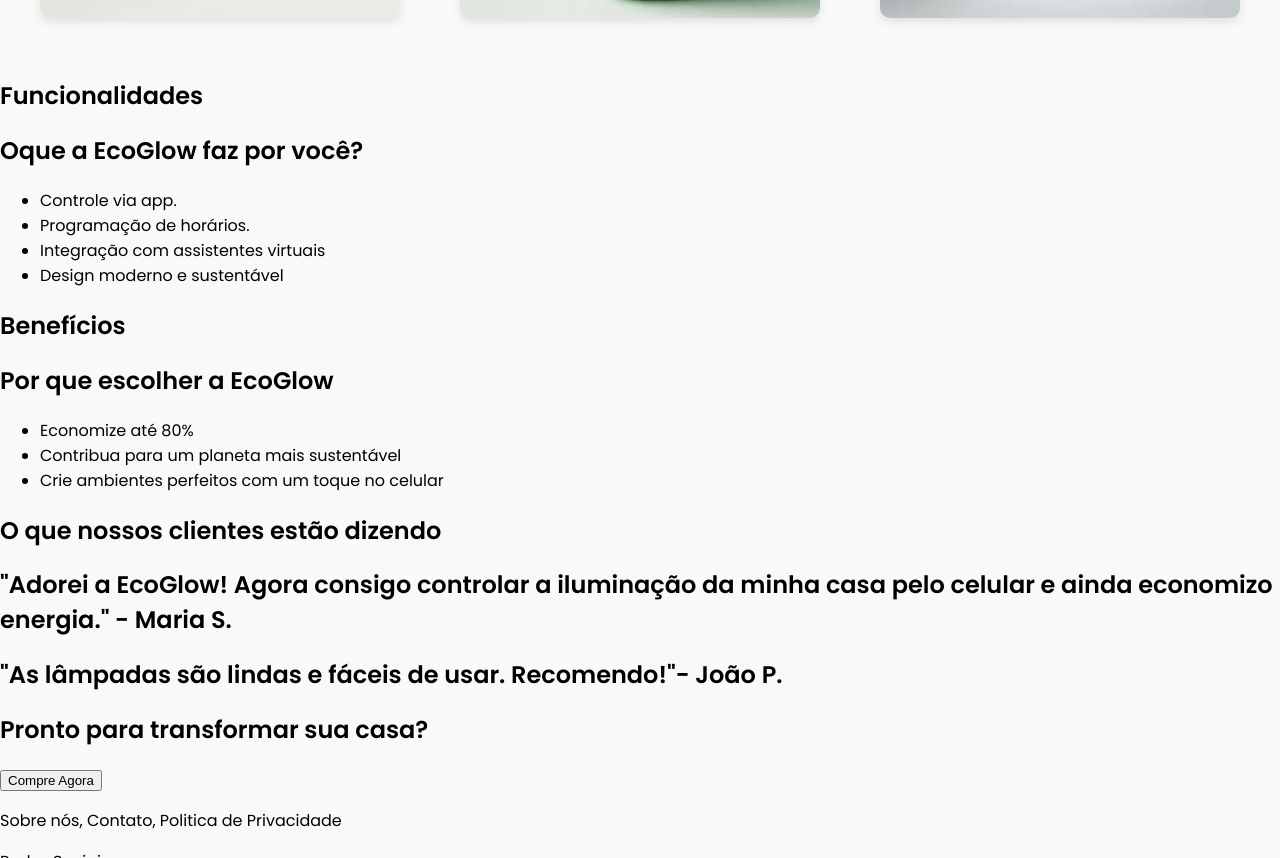
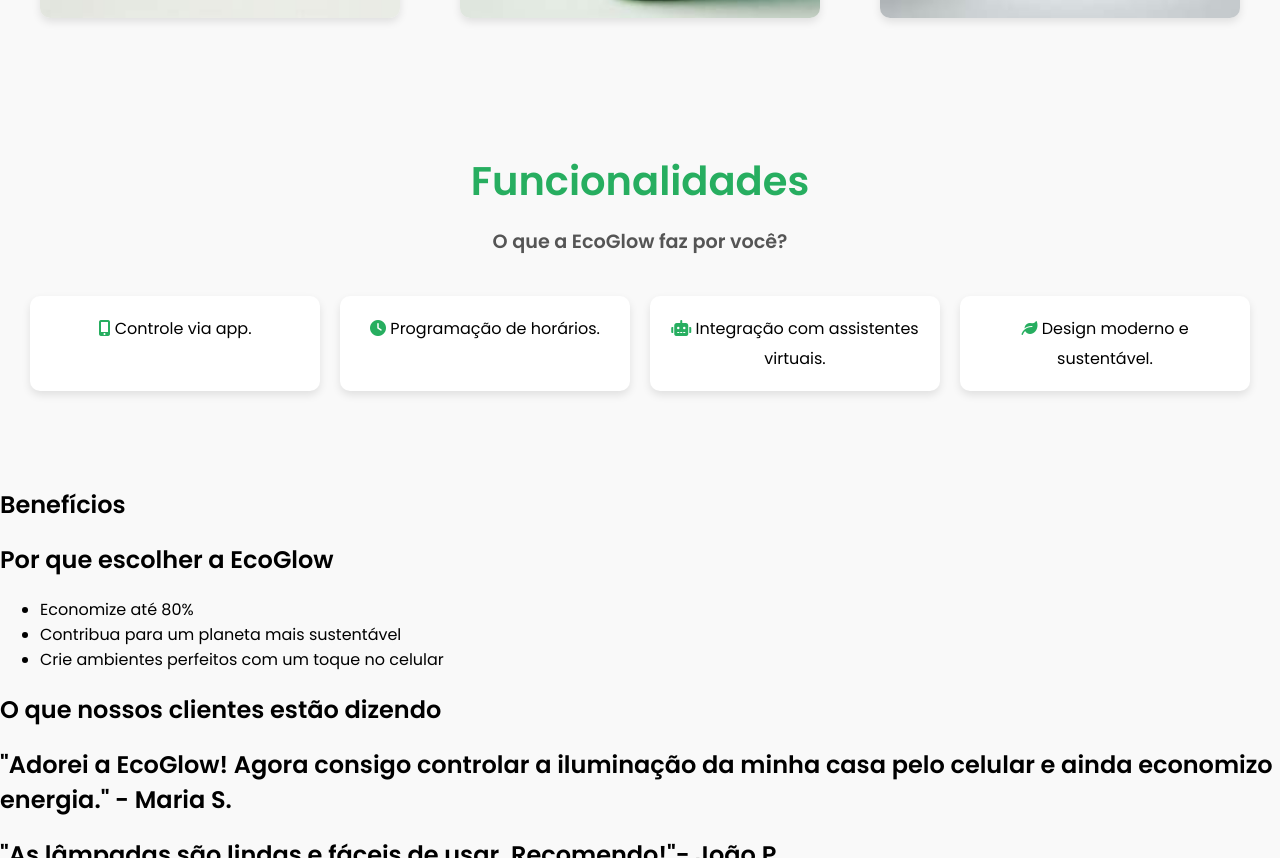
Before and after one commit to RodrigoASM6/Projeto-EcoGlow, a plain HTML site: page index.html in a window 1280 px wide. Shown: the part 1188-2046 px from the top of the page. Drawn offline with Linux system fonts and the light colour scheme.

Commit message:
correções no funcionalidades

```diff
--- a/CSS/funcionalidades.css
+++ b/CSS/funcionalidades.css
@@ -1,4 +1,5 @@
 /* Estilos Gerais para a Seção */
+
 .funcionalidades {
     padding: 60px 20px;
     background-color: #f9f9f9;
@@ -7,12 +8,12 @@
 
   .funcionalidades h1 {
     font-size: 2.5rem;
-    color: #2c3e50;
+    color: #27ae60;
     margin-bottom: 10px;
   }
 
   .funcionalidades h2 {
-    font-size: 1.5rem;
+    font-size: 1.2rem;
     color: #555;
     margin-bottom: 40px;
   }
@@ -44,7 +45,7 @@
 
   /* Estilo dos Ícones */
   .funcionalidades ul li i {
-    font-size: 2rem;
+    font-size: 1rem;
     color: #27ae60;
     margin-bottom: 10px;
   }
--- a/index.html
+++ b/index.html
@@ -69,15 +69,15 @@
 
     <!-- =================== Funcionalidades =================== -->
 
-    <section>
+    <section class="funcionalidades">
       <h1>Funcionalidades</h1>
-      <h2>Oque a EcoGlow faz por você?</h2>
+      <h2>O que a EcoGlow faz por você?</h2>
 
       <ul>
-        <li>Controle via app.</li>
-        <li>Programação de horários.</li>
-        <li>Integração com assistentes virtuais</li>
-        <li>Design moderno e sustentável</li>
+        <li><i class="fas fa-mobile-alt"></i> Controle via app.</li>
+        <li><i class="fas fa-clock"></i> Programação de horários.</li>
+        <li><i class="fas fa-robot"></i> Integração com assistentes virtuais.</li>
+        <li><i class="fas fa-leaf"></i> Design moderno e sustentável.</li>
       </ul>
     </section>
 
```
